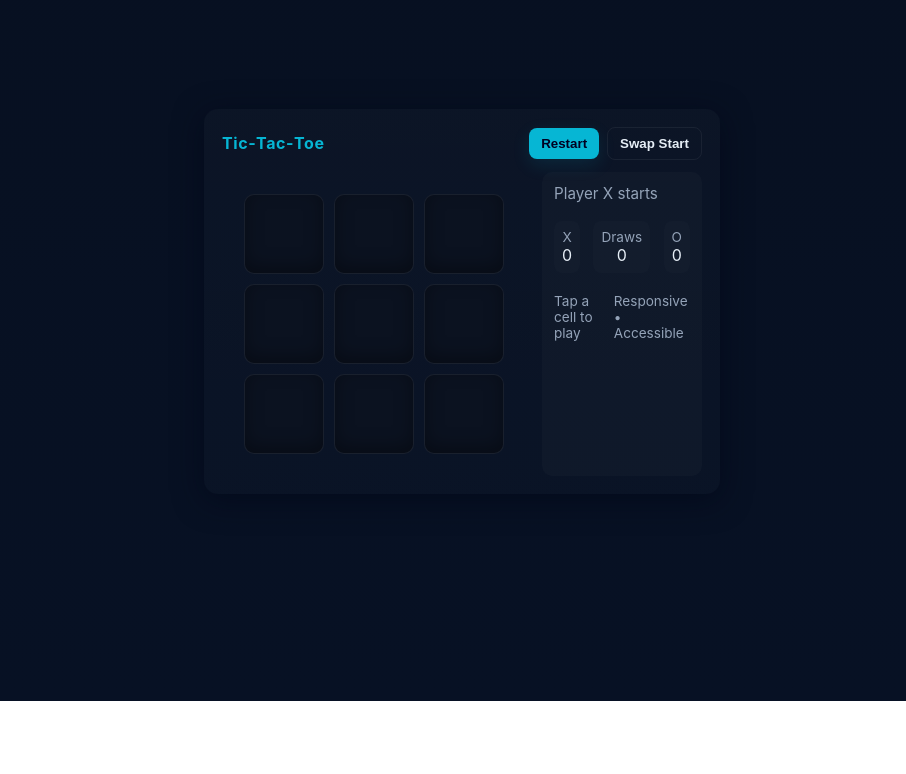
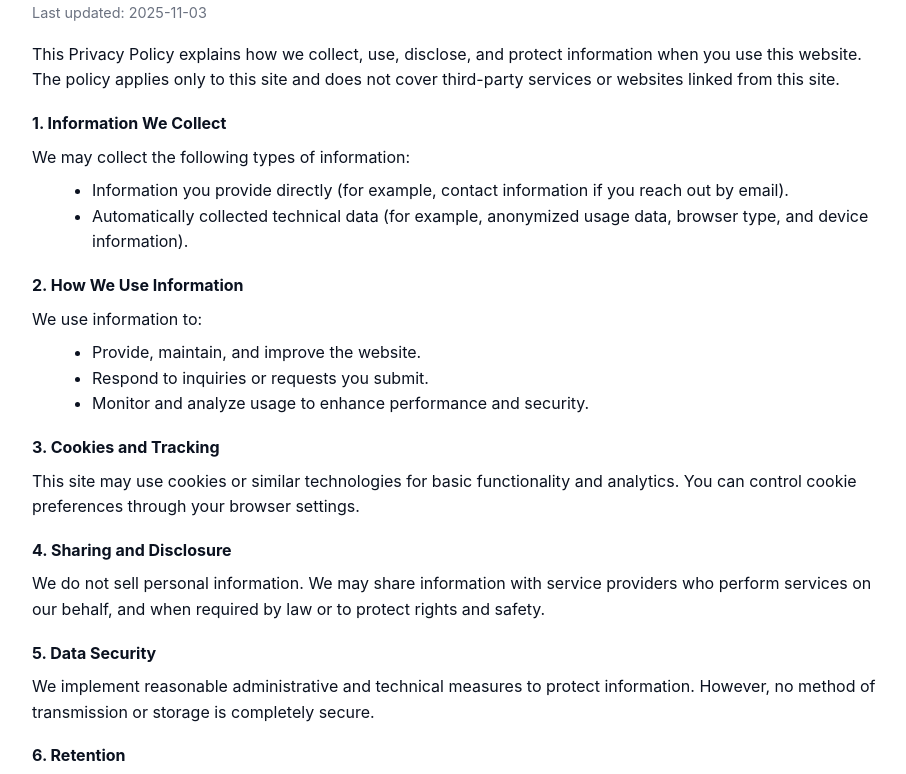
Before and after one commit to Gen-Fun-1/tic-tac-toe, a plain HTML site: page index.html in a window 1280 px wide. Shown: the part 99-873 px from the top of the page, without its empty margins (178-1084 px from the left). Before the commit the page ends 800 px from the top, so only its background shows below. Drawn offline with Linux system fonts and the light colour scheme.

Commit message:
update index.html

```diff
--- a/index.html
+++ b/index.html
@@ -3,265 +3,77 @@
 <head>
   <meta charset="utf-8" />
   <meta name="viewport" content="width=device-width,initial-scale=1" />
-	<title>Tic‑Tac‑Toe — Responsive</title>
+  <title>Privacy Policy</title>
   <style>
     :root{
-			--bg:#0f1724;
-			--card:#0b1220;
-			--accent:#06b6d4;
-			--muted:#94a3b8;
-			--win:#16a34a;
-			--size-clamp: clamp(260px, 60vmin, 620px);
-			font-family: Inter, system-ui, -apple-system, "Segoe UI", Roboto, "Helvetica Neue", Arial;
+      --bg:#ffffff;
+      --text:#0b1220;
+      --muted:#6b7280;
+      --accent:#0ea5a4;
+      font-family: Inter, system-ui, -apple-system, "Segoe UI", Roboto, Arial, sans-serif;
     }
-		html,body{height:100%;}
-		body{
-			margin:0;
-			background:linear-gradient(180deg,#071021 0%,#071124 100%);
-			color:#e6eef6;
-			display:flex;
-			align-items:center;
-			justify-content:center;
-			padding:24px;
+    html,body{height:100%;margin:0;background:var(--bg);color:var(--text);}
+    .container{
+      max-width:900px;
+      margin:32px auto;
+      padding:20px;
       box-sizing:border-box;
+      line-height:1.6;
     }
-		.app{
-			width:100%;
-			max-width:var(--size-clamp);
-			background:linear-gradient(180deg, rgba(255,255,255,0.02), rgba(255,255,255,0.01));
-			border-radius:14px;
-			padding:18px;
-			box-shadow:0 6px 30px rgba(2,6,23,0.6);
+    h1{margin:0 0 12px;font-size:1.4rem;color:var(--accent)}
+    h2{font-size:1rem;margin:18px 0 8px}
+    p{margin:8px 0;color:var(--text)}
+    .meta{color:var(--muted);font-size:.9rem;margin-bottom:18px}
+    ul{margin:8px 0 8px 20px}
+    a{color:var(--accent);text-decoration:none}
+    @media (max-width:600px){
+      .container{padding:16px;margin:18px}
+      h1{font-size:1.2rem}
     }
-		.header{
-			display:flex;
-			justify-content:space-between;
-			align-items:center;
-			gap:12px;
-			margin-bottom:12px;
-		}
-		h1{font-size:1rem;margin:0;color:var(--accent);letter-spacing:0.6px}
-		.controls{display:flex;gap:8px;align-items:center}
-		button{
-			background:transparent;
-			border:1px solid rgba(255,255,255,0.06);
-			color:inherit;
-			padding:8px 12px;
-			border-radius:8px;
-			cursor:pointer;
-			font-weight:600;
-		}
-		button.primary{
-			background:var(--accent);
-			color:#002;
-			border:none;
-			box-shadow:0 6px 18px rgba(6,182,212,0.12);
-		}
-		.layout{
-			display:grid;
-			grid-template-columns:1fr 160px;
-			gap:16px;
-		}
-		@media (max-width:720px){
-			.layout{grid-template-columns:1fr; align-items:start;}
-		}
-		.board-wrap{
-			display:flex;
-			align-items:center;
-			justify-content:center;
-			padding:12px;
-		}
-		.board{
-			display:grid;
-			grid-template-columns:repeat(3,1fr);
-			gap:10px;
-			width:100%;
-			max-width:100%;
-			/* keep board square and responsive */
-			padding:10px;
-			box-sizing:border-box;
-		}
-		.cell{
-			background:var(--card);
-			border-radius:10px;
-			display:grid;
-			place-items:center;
-			user-select:none;
-			font-size:clamp(30px, 8vmin, 72px);
-			font-weight:800;
-			color:rgba(255,255,255,0.95);
-			cursor:pointer;
-			aspect-ratio:1/1; /* keeps square */
-			transition:transform .12s ease, background .12s ease;
-			box-shadow:inset 0 -6px 18px rgba(0,0,0,0.35);
-		}
-		.cell:active{transform:scale(.98)}
-		.cell.disabled{opacity:.65;cursor:default}
-		.side{
-			padding:12px;
-			background:rgba(255,255,255,0.02);
-			border-radius:10px;
-			display:flex;
-			flex-direction:column;
-			gap:12px;
-			align-items:stretch;
-		}
-		.status{font-size:.95rem;color:var(--muted)}
-		.score{display:flex;gap:8px;justify-content:space-between;align-items:center}
-		.score .item{display:flex;flex-direction:column;align-items:center;padding:8px;border-radius:8px;background:rgba(255,255,255,0.01)}
-		.win{color:var(--win);font-weight:700}
-		.footer{display:flex;gap:8px;justify-content:space-between;align-items:center;margin-top:8px}
-		.small{font-size:.85rem;color:var(--muted)}
-		/* highlight winning cells */
-		.cell.win{background:linear-gradient(90deg, rgba(22,163,74,0.12), rgba(6,182,212,0.06)); box-shadow:0 6px 22px rgba(6,182,212,0.06);}
   </style>
 </head>
 <body>
-	<div class="app" role="application" aria-labelledby="title">
-		<div class="header">
-			<h1 id="title">Tic‑Tac‑Toe</h1>
-			<div class="controls">
-				<button id="restart" class="primary" title="Restart game">Restart</button>
-				<button id="swap" title="Swap starting player">Swap Start</button>
-			</div>
-		</div>
+  <main class="container" role="main" aria-labelledby="title">
+    <h1 id="title">Privacy Policy</h1>
+    <div class="meta">Last updated: 2025-11-03</div>
 
-		<div class="layout">
-			<div class="board-wrap">
-				<div class="board" id="board" role="grid" aria-label="Tic tac toe board">
-					<!-- cells injected by JS for brevity -->
-				</div>
-			</div>
+    <p>This Privacy Policy explains how we collect, use, disclose, and protect information when you use this website. The policy applies only to this site and does not cover third-party services or websites linked from this site.</p>
 
-			<aside class="side" aria-label="Game info">
-				<div class="status" id="status" aria-live="polite">Player X starts</div>
-				<div class="score" style="margin-top:6px">
-					<div class="item">
-						<div class="small">X</div>
-						<div id="scoreX">0</div>
-					</div>
-					<div class="item">
-						<div class="small">Draws</div>
-						<div id="scoreD">0</div>
-					</div>
-					<div class="item">
-						<div class="small">O</div>
-						<div id="scoreO">0</div>
-					</div>
-				</div>
-				<div class="footer">
-					<div class="small">Tap a cell to play</div>
-					<div class="small">Responsive • Accessible</div>
-				</div>
-			</aside>
-		</div>
-	</div>
+    <h2>1. Information We Collect</h2>
+    <p>We may collect the following types of information:</p>
+    <ul>
+      <li>Information you provide directly (for example, contact information if you reach out by email).</li>
+      <li>Automatically collected technical data (for example, anonymized usage data, browser type, and device information).</li>
+    </ul>
 
-	<script>
-		// Minimal, clear game logic
-		const boardEl = document.getElementById('board');
-		const statusEl = document.getElementById('status');
-		const restartBtn = document.getElementById('restart');
-		const swapBtn = document.getElementById('swap');
-		const scoreX = document.getElementById('scoreX');
-		const scoreO = document.getElementById('scoreO');
-		const scoreD = document.getElementById('scoreD');
+    <h2>2. How We Use Information</h2>
+    <p>We use information to:</p>
+    <ul>
+      <li>Provide, maintain, and improve the website.</li>
+      <li>Respond to inquiries or requests you submit.</li>
+      <li>Monitor and analyze usage to enhance performance and security.</li>
+    </ul>
 
-		let board = Array(9).fill(null);
-		let current = 'X';
-		let playable = true;
-		let scores = {X:0,O:0,D:0};
+    <h2>3. Cookies and Tracking</h2>
+    <p>This site may use cookies or similar technologies for basic functionality and analytics. You can control cookie preferences through your browser settings.</p>
 
-		const wins = [
-			[0,1,2],[3,4,5],[6,7,8],
-			[0,3,6],[1,4,7],[2,5,8],
-			[0,4,8],[2,4,6]
-		];
+    <h2>4. Sharing and Disclosure</h2>
+    <p>We do not sell personal information. We may share information with service providers who perform services on our behalf, and when required by law or to protect rights and safety.</p>
 
-		function renderBoard(){
-			boardEl.innerHTML = '';
-			board.forEach((val,i)=>{
-				const btn = document.createElement('button');
-				btn.className = 'cell' + (val? ' disabled':'');
-				btn.type = 'button';
-				btn.setAttribute('data-i', i);
-				btn.setAttribute('aria-label', val? `Cell ${i+1} ${val}` : `Cell ${i+1} empty`);
-				btn.innerText = val || '';
-				btn.addEventListener('click', onCell);
-				boardEl.appendChild(btn);
-			});
-		}
+    <h2>5. Data Security</h2>
+    <p>We implement reasonable administrative and technical measures to protect information. However, no method of transmission or storage is completely secure.</p>
 
-		function onCell(e){
-			if(!playable) return;
-			const i = +e.currentTarget.dataset.i;
-			if(board[i]) return;
-			board[i] = current;
-			renderBoard();
-			const result = checkWin();
-			if(result){
-				handleResult(result);
-			} else if(board.every(Boolean)){
-				handleResult('draw');
-			} else {
-				current = current === 'X' ? 'O' : 'X';
-				statusEl.textContent = `Player ${current}'s turn`;
-			}
-		}
+    <h2>6. Retention</h2>
+    <p>We retain information only as long as necessary for the purposes described in this policy or required by law.</p>
 
-		function checkWin(){
-			for(const combo of wins){
-				const [a,b,c] = combo;
-				if(board[a] && board[a] === board[b] && board[a] === board[c]) return {player:board[a], combo};
-			}
-			return null;
-		}
+    <h2>7. Your Rights</h2>
+    <p>Depending on your jurisdiction, you may have rights to access, correct, delete, or export your personal information. To exercise these rights, contact us using the details below.</p>
 
-		function handleResult(result){
-			playable = false;
-			if(result === 'draw'){
-				statusEl.textContent = "It's a draw";
-				scores.D++;
-				scoreD.textContent = scores.D;
-			} else {
-				statusEl.textContent = `Player ${result.player} wins!`;
-				scores[result.player]++;
-				if(result.combo){
-					// highlight winning cells
-					result.combo.forEach(i=>{
-						const cell = boardEl.querySelector(`[data-i="${i}"]`);
-						if(cell) cell.classList.add('win');
-					});
-				}
-				if(result.player === 'X') scoreX.textContent = scores.X;
-				if(result.player === 'O') scoreO.textContent = scores.O;
-			}
-		}
+    <h2>8. Changes to This Policy</h2>
+    <p>We may update this policy from time to time. The "Last updated" date will reflect changes.</p>
 
-		function resetBoard(keepStarter=false){
-			board = Array(9).fill(null);
-			playable = true;
-			renderBoard();
-			// clear win highlights
-			boardEl.querySelectorAll('.cell').forEach(c=>c.classList.remove('win'));
-			statusEl.textContent = `Player ${current}'s turn`;
-			if(!keepStarter) current = current === 'X' ? 'X' : 'X'; // no-op placeholder
-		}
-
-		restartBtn.addEventListener('click', ()=>{
-			// simple restart but keep starter same
-			resetBoard(true);
-		});
-		swapBtn.addEventListener('click', ()=>{
-			// swap starting player and restart
-			current = current === 'X' ? 'O' : 'X';
-			resetBoard(true);
-			statusEl.textContent = `Player ${current} starts`;
-		});
-
-		// init
-		renderBoard();
-		statusEl.textContent = `Player ${current} starts`;
-	</script>
+    <h2>9. Contact</h2>
+    <p>If you have questions about this policy, contact: <a href="mailto:privacy@example.com">privacy@example.com</a></p>
+  </main>
 </body>
 </html>
```
Lines whose indentation alone changed are shown as unchanged.
